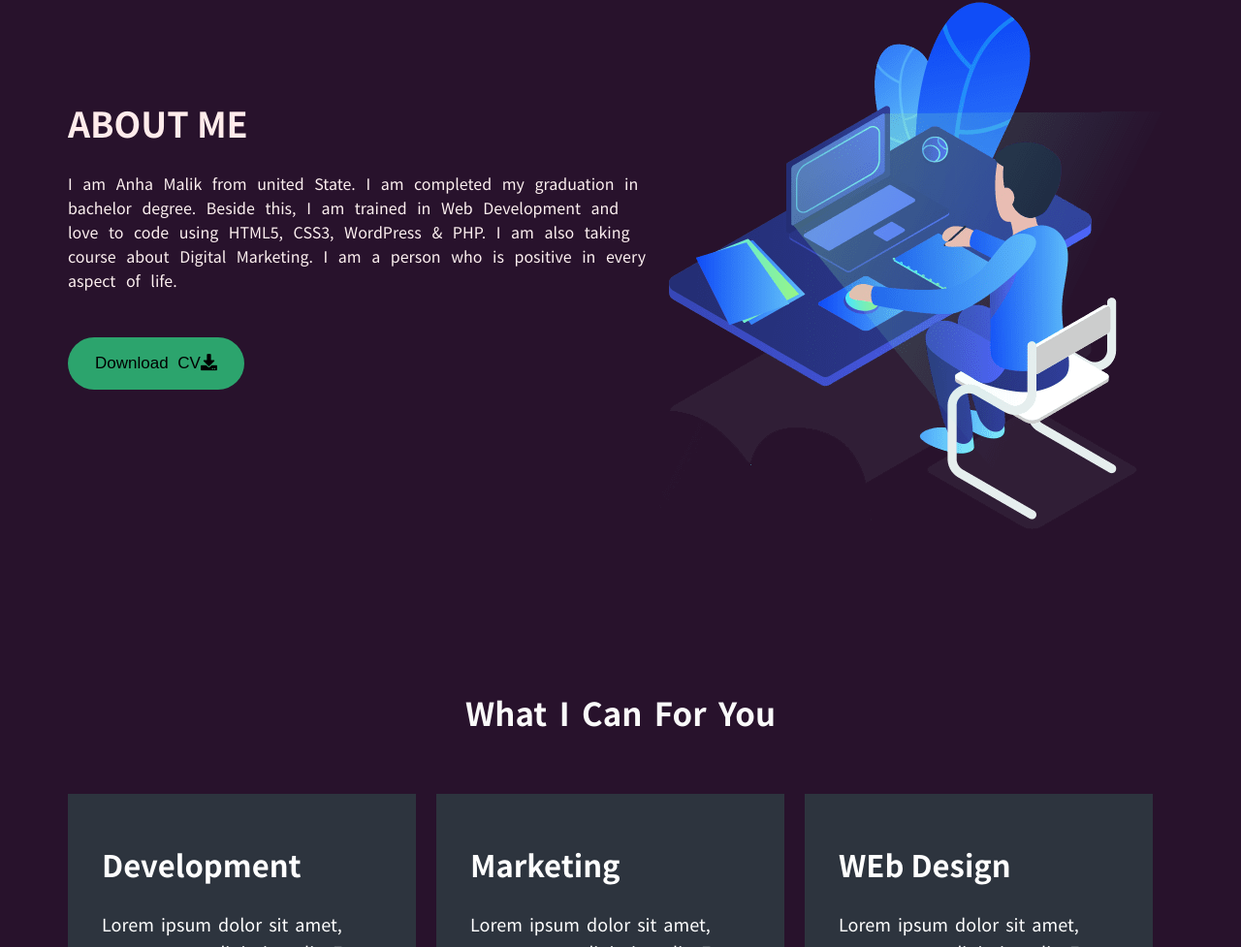
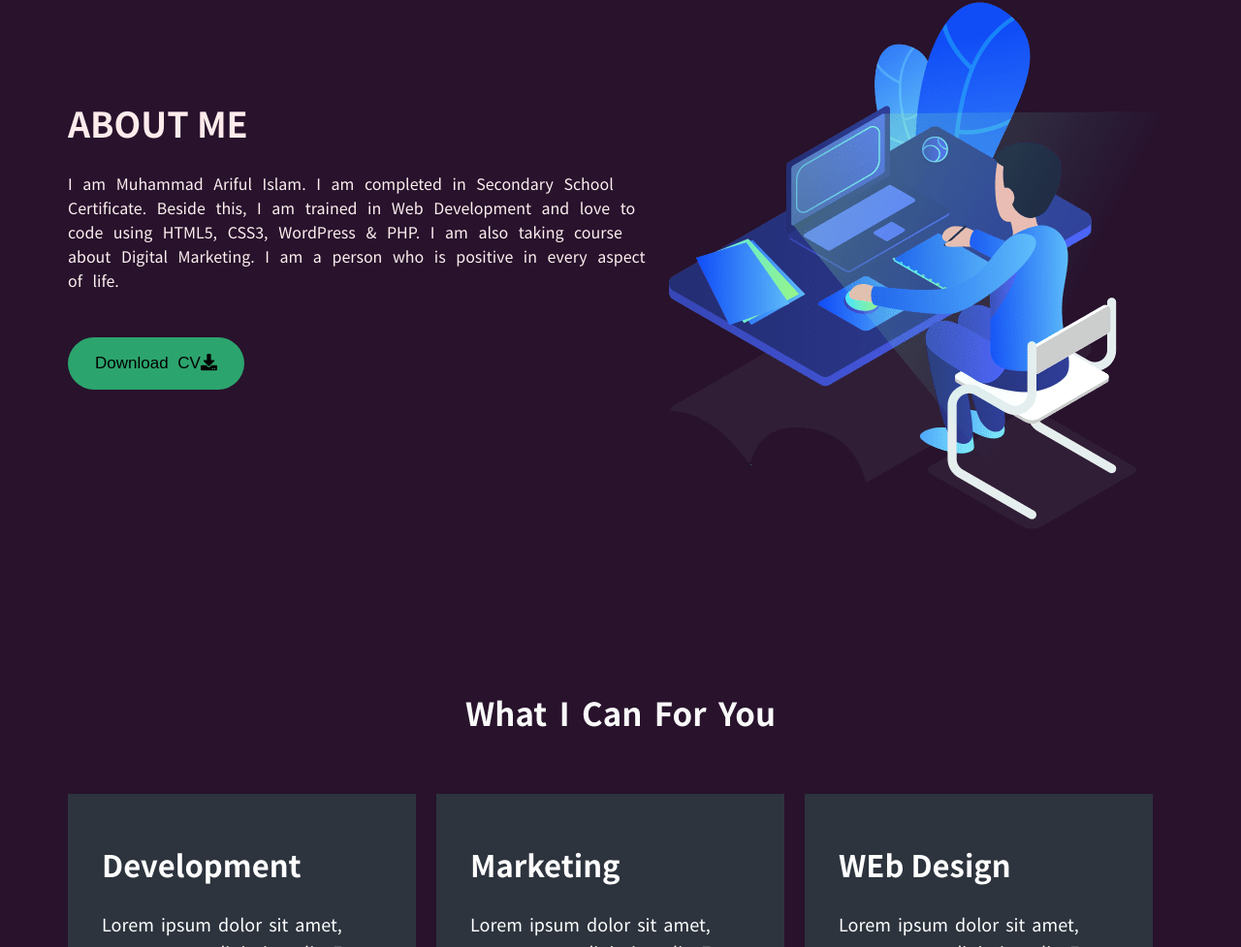
Before and after one commit to muariful01/My_Portfolio, a plain HTML site: page index.html in a window 1280 px wide. Shown: the part 945-1922 px from the top of the page at 97% size. Drawn offline with Linux system fonts and the light colour scheme.

Commit message:
Update index.html

```diff
--- a/index.html
+++ b/index.html
@@ -140,8 +140,7 @@
         <div class="aboutWrapper">
           <div class="aboutRight">
               <h1>ABOUT ME</h1>
-              <p>I am Anha Malik from united State. I am completed my
-               graduation in bachelor degree. Beside this, I am trained
+              <p>I am Muhammad Ariful Islam. I am completed in Secondary School Certificate. Beside this, I am trained
                in Web Development and love to code using HTML5,
                CSS3, WordPress & PHP. I am also taking course
                about Digital Marketing. I am a person who is
```
